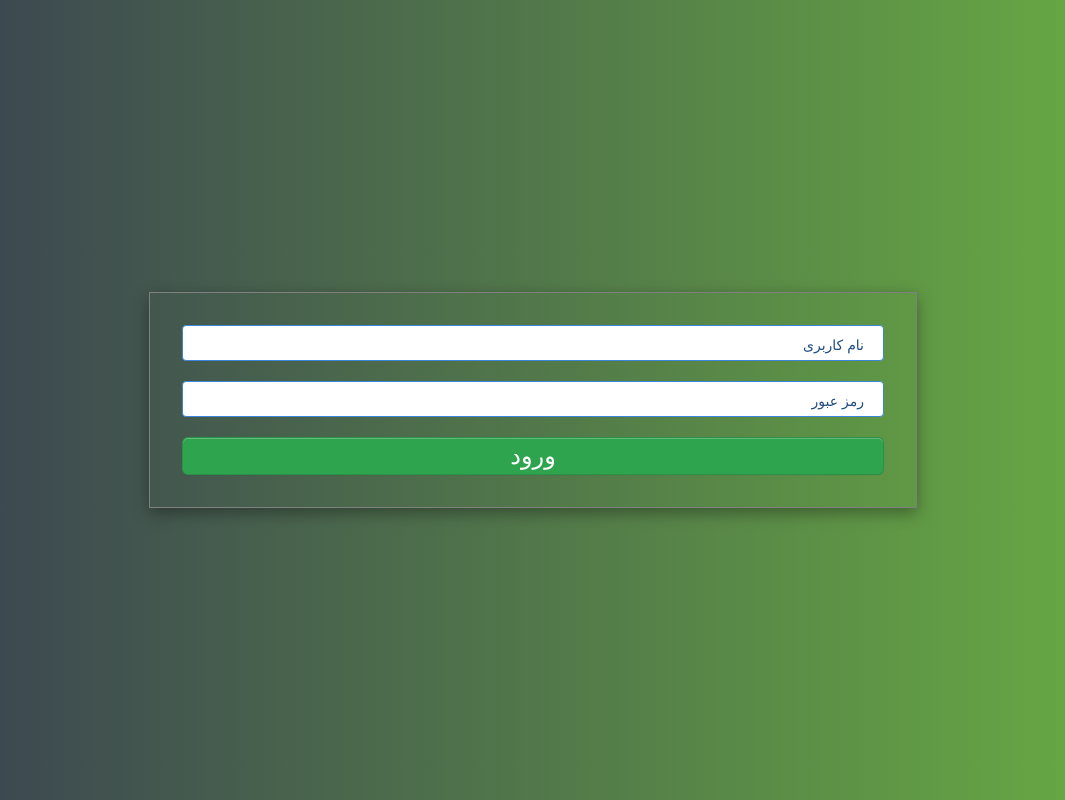
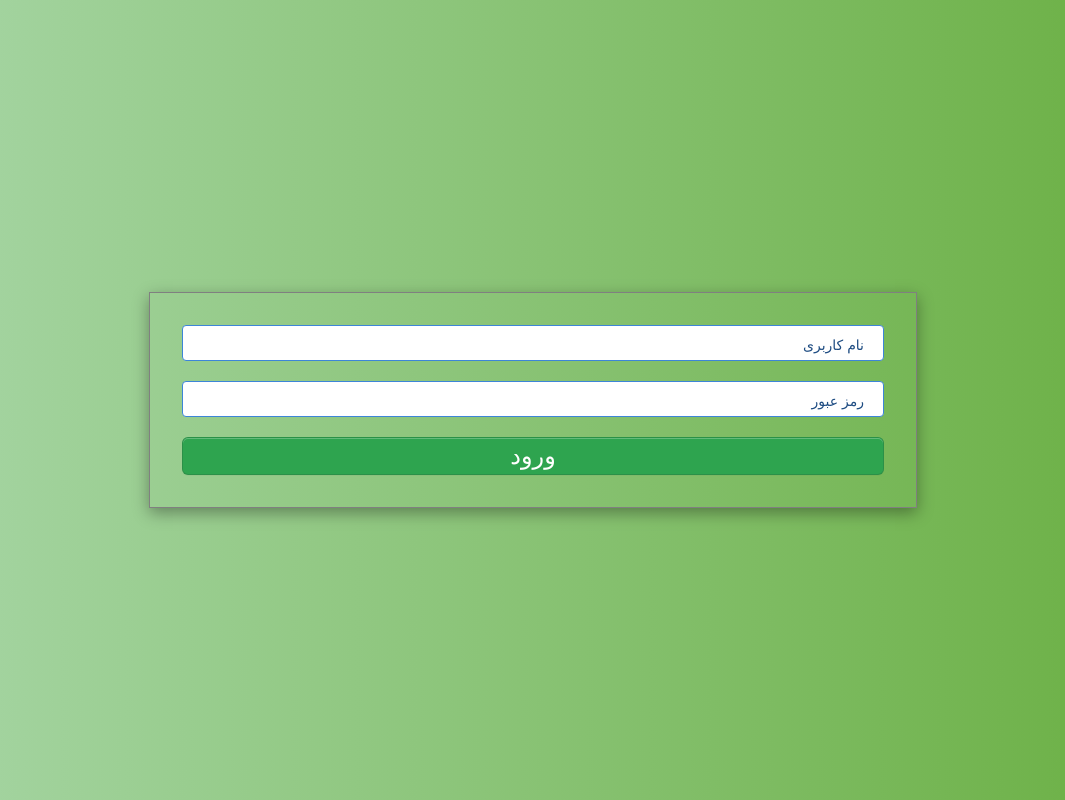
Before and after one commit to Faraz1995/merit-money, a Next.js app: page /login in a window 1280 px wide. Shown: the whole page, without its empty margins (107-1172 px from the left). Built offline with nearby package versions, Linux system fonts and the light colour scheme.

Commit message:
change styles

```diff
--- a/app/globals.css
+++ b/app/globals.css
@@ -9,4 +9,6 @@ html{
 body {
   min-height: 100%;
   font-size: 14px;
+  background: rgb(167, 214, 166);
+    background: linear-gradient(90deg, rgba(167, 214, 166, 1) 0%, rgba(106, 175, 66, 1) 100%);
 }
--- a/app/login/login.module.scss
+++ b/app/login/login.module.scss
@@ -4,8 +4,7 @@
   display: flex;
   justify-content: center;
   align-items: center;
-  background: rgb(57, 64, 82);
-  background: linear-gradient(90deg, rgba(57, 64, 82, 1) 0%, rgba(106, 175, 66, 1) 100%);
+
 }
 
 .form {
--- /dev/null
+++ b/app/page.module.css
@@ -0,0 +1,26 @@
+.container{
+  padding: 2rem;
+  direction: rtl;
+}
+.rateBox{
+  padding: 1rem;
+  border: 5px solid;
+  border-radius: 10px;
+    border-image: linear-gradient(45deg, #6aaf42, white) 1;
+}
+.row{
+  width: 70%;
+  display: flex;
+  justify-content: space-between;
+  margin-bottom: 2rem;
+}
+.textContainer{
+  width: 100%;
+  display: flex;
+  justify-content: flex-start;
+  margin-bottom: 1rem;
+}
+.btnContainer{
+  display: flex;
+  max-width: 500px;
+}
```
